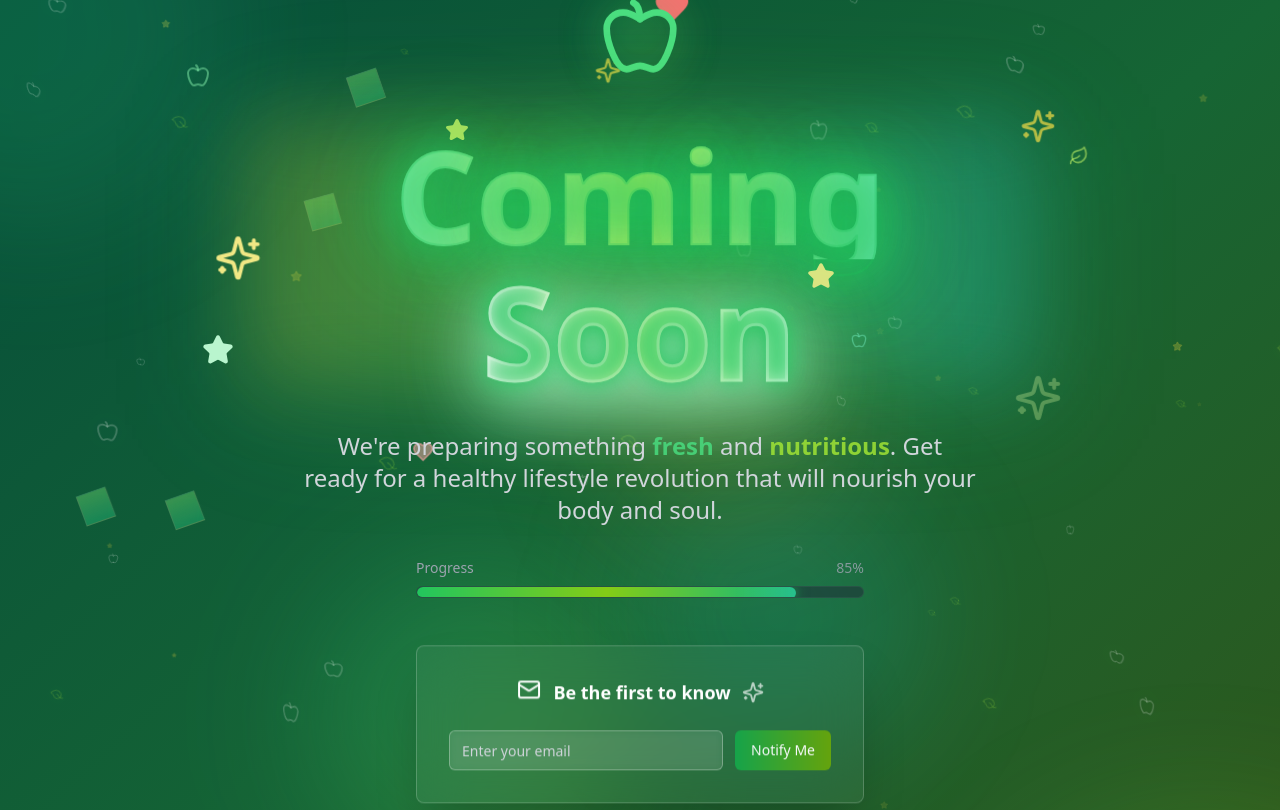
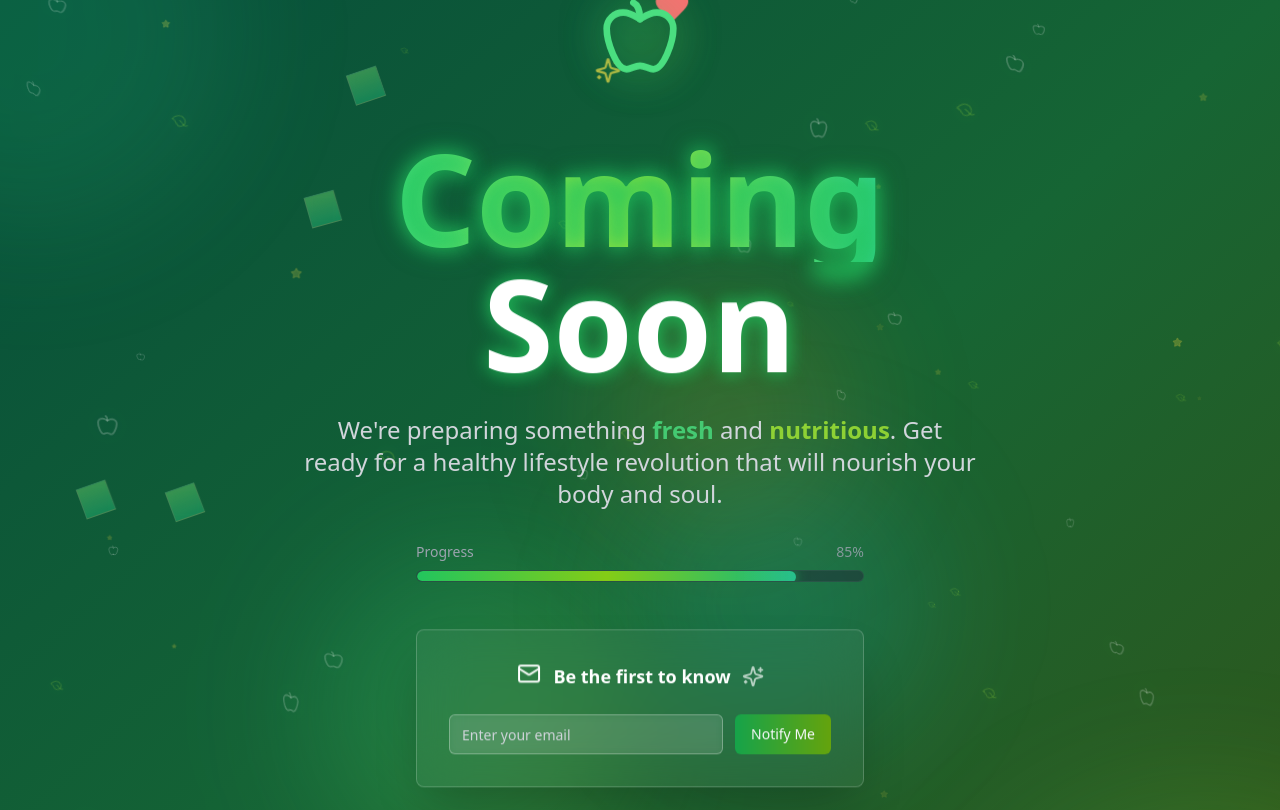
Before and after one commit to Junaid212/starry-arrival-soon, a React (Vite) app: page / in a window 1280 px wide. Shown: the top 810 px of the page. Built offline with nearby package versions, Linux system fonts and the light colour scheme.

Commit message:
Reverted to commit 9d94529a7343d27ba97255cc94a9faf59d5d12c1

```diff
--- a/src/pages/Index.tsx
+++ b/src/pages/Index.tsx
@@ -136,59 +136,16 @@ const Index = () => {
             </div>
           </div>
 
-          {/* Ultra Enhanced Main Heading with Multiple Effects */}
-          <div className="mb-8 relative">
-            {/* Background glow effects */}
-            <div className="absolute inset-0 bg-gradient-to-r from-green-400/30 via-lime-400/40 to-emerald-400/30 blur-3xl animate-pulse-slow scale-110"></div>
-            <div className="absolute inset-0 bg-gradient-to-r from-yellow-400/20 via-green-400/30 to-cyan-400/20 blur-2xl animate-float scale-105"></div>
-
-            <h1 className="relative text-6xl md:text-9xl font-black leading-tight">
-              {/* Coming text with enhanced effects */}
-              <div className="mb-2 relative">
-                <span
-                  className="bg-gradient-to-r from-green-300 via-lime-300 to-emerald-300 bg-clip-text text-transparent inline-block transform-gpu perspective-1000 animate-text-float"
-                  style={{
-                    textShadow: '0 0 40px rgba(34, 197, 94, 0.8), 0 0 80px rgba(34, 197, 94, 0.6), 0 0 120px rgba(34, 197, 94, 0.4)',
-                    filter: 'drop-shadow(0 10px 30px rgba(34, 197, 94, 0.7))',
-                    WebkitTextStroke: '2px rgba(34, 197, 94, 0.3)',
-                  }}
-                >
-                  Coming
-                </span>
-                {/* Sparkle effects around "Coming" */}
-                <Sparkles className="absolute -top-6 -right-6 w-8 h-8 text-yellow-300 animate-twinkle" />
-                <Star className="absolute -top-4 left-1/4 w-6 h-6 text-lime-300 animate-pulse" fill="currentColor" />
-              </div>
-
-              {/* Soon text with even more dramatic effects */}
-              <div className="relative">
-                <span
-                  className="bg-gradient-to-r from-white via-lime-200 to-green-200 bg-clip-text text-transparent inline-block transform-gpu preserve-3d hover:scale-110 transition-all duration-700"
-                  style={{
-                    textShadow: '0 0 60px rgba(255, 255, 255, 0.9), 0 0 100px rgba(163, 230, 53, 0.8), 0 0 140px rgba(34, 197, 94, 0.6)',
-                    filter: 'drop-shadow(0 15px 40px rgba(255, 255, 255, 0.8)) drop-shadow(0 5px 20px rgba(34, 197, 94, 0.9))',
-                    WebkitTextStroke: '3px rgba(255, 255, 255, 0.2)',
-                    animation: 'textGlow 3s ease-in-out infinite, textFloat 4s ease-in-out infinite',
-                  }}
-                >
-                  Soon
-                </span>
-                {/* Enhanced sparkle effects around "Soon" */}
-                <Sparkles className="absolute -top-8 -left-8 w-10 h-10 text-yellow-200 animate-twinkle" style={{ animationDelay: '0.5s' }} />
-                <Sparkles className="absolute -bottom-6 -right-8 w-12 h-12 text-lime-200 animate-twinkle" style={{ animationDelay: '1s' }} />
-                <Star className="absolute top-1/2 -left-12 w-8 h-8 text-green-200 animate-pulse" fill="currentColor" style={{ animationDelay: '1.5s' }} />
-                <Star className="absolute -top-2 right-1/4 w-7 h-7 text-yellow-200 animate-pulse" fill="currentColor" style={{ animationDelay: '2s' }} />
-              </div>
-            </h1>
-
-            {/* Additional floating elements around the text */}
-            <div className="absolute -inset-16 pointer-events-none">
-              <Apple className="absolute top-0 left-0 w-6 h-6 text-green-300/50 animate-float-gentle" style={{ animationDelay: '0.5s' }} />
-              <Leaf className="absolute top-1/4 right-0 w-5 h-5 text-lime-300/60 animate-drift" style={{ animationDelay: '1s' }} />
-              <Heart className="absolute bottom-0 left-1/4 w-5 h-5 text-red-300/50 animate-heartbeat" fill="currentColor" style={{ animationDelay: '1.5s' }} />
-              <Apple className="absolute bottom-1/4 right-1/4 w-4 h-4 text-emerald-300/50 animate-float-rotate" style={{ animationDelay: '2s' }} />
-            </div>
-          </div>
+          {/* Enhanced Main Heading with 3D text effect */}
+          <h1 className="text-6xl md:text-9xl font-bold text-white mb-6 leading-tight animate-text-glow">
+            <span className="bg-gradient-to-r from-green-400 via-lime-400 to-emerald-400 bg-clip-text text-transparent animate-gradient-shift inline-block transform-gpu">
+              Coming
+            </span>
+            <br />
+            <span className="text-white hover-scale-3d inline-block transition-all duration-500 transform-gpu perspective-1000 animate-text-float">
+              Soon
+            </span>
+          </h1>
 
           {/* Enhanced Subtitle */}
           <p className="text-xl md:text-2xl text-gray-300 mb-8 max-w-2xl mx-auto leading-relaxed animate-fade-in-delay">
```
